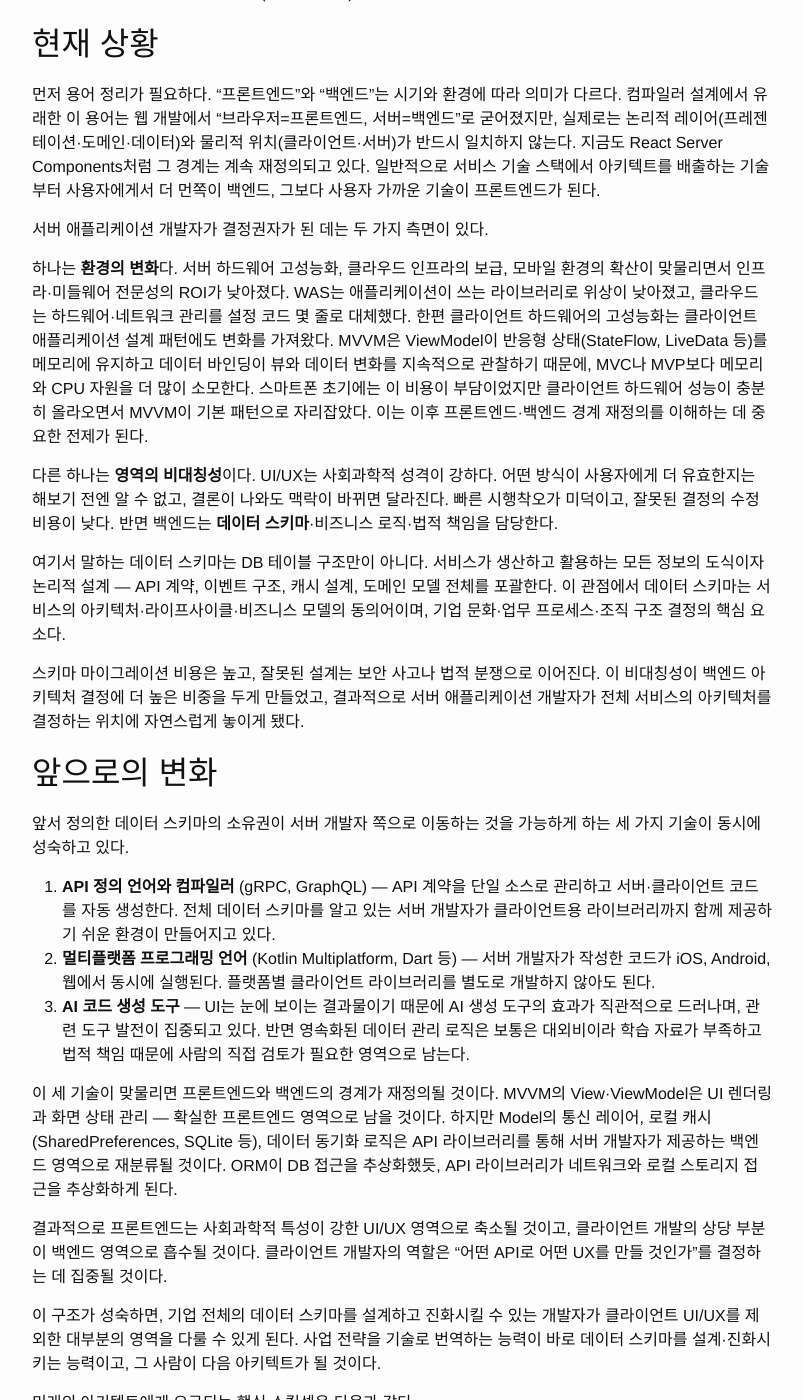
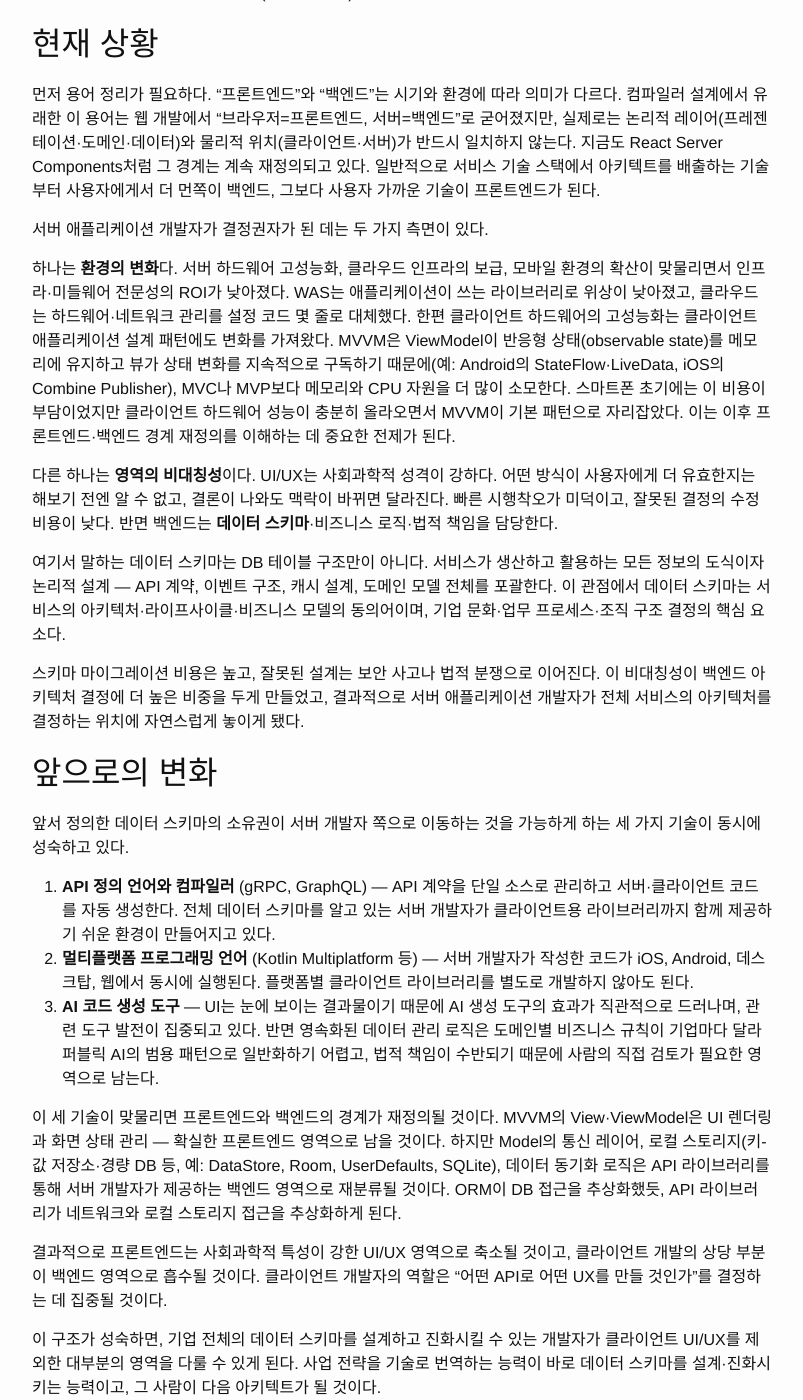
Before and after one commit to JustBurrow/JustBurrow.github.io, a Jekyll site: the page built from _posts/2026-03-21-who-make-decision.md, in a window 1280 px wide and 1400 px high, scrolled down 1269 px. Shown: the whole window, without its empty margins (238-1041 px from the left). Built offline with Jekyll 4.4.1, drawn with Linux system fonts in a browser that asks for light colours.

Commit message:
✏️ 팩트체크 반영: 플랫폼 중립적 용어로 교체
1. MVVM 반응형 상태: 'StateFlow, LiveData 등' → 'observable state' + 플랫폼별 예시(Android StateFlow·LiveData, iOS Combine Publisher)
2. 멀티플랫폼 언어 목록에서 'Dart 등' 삭제 / 지원 플랫폼에 '데스크탑' 추가
3. AI 도구 섹션: '대외비라 학습 자료 부족' → '도메인별 비즈니스 규칙 특수성과 법적 책임'
4. 로컬 캐시: 'SharedPreferences, SQLite 등' → '키-값 저장소·경량 DB' + 중립적 예시(DataStore, Room, UserDefaults, SQLite)

Co-Authored-By: Claude Sonnet 4.6 <noreply@anthropic.com>

```diff
--- a/_posts/2026-03-21-who-make-decision.md
+++ b/_posts/2026-03-21-who-make-decision.md
@@ -59,7 +59,7 @@ contents: # 다룰 내용, 입장, 정의 등. 순서는 중요도나 논리적
 
 서버 애플리케이션 개발자가 결정권자가 된 데는 두 가지 측면이 있다.
 
-하나는 **환경의 변화**다. 서버 하드웨어 고성능화, 클라우드 인프라의 보급, 모바일 환경의 확산이 맞물리면서 인프라·미들웨어 전문성의 ROI가 낮아졌다. WAS는 애플리케이션이 쓰는 라이브러리로 위상이 낮아졌고, 클라우드는 하드웨어·네트워크 관리를 설정 코드 몇 줄로 대체했다. 한편 클라이언트 하드웨어의 고성능화는 클라이언트 애플리케이션 설계 패턴에도 변화를 가져왔다. MVVM은 ViewModel이 반응형 상태(StateFlow, LiveData 등)를 메모리에 유지하고 데이터 바인딩이 뷰와 데이터 변화를 지속적으로 관찰하기 때문에, MVC나 MVP보다 메모리와 CPU 자원을 더 많이 소모한다. 스마트폰 초기에는 이 비용이 부담이었지만 클라이언트 하드웨어 성능이 충분히 올라오면서 MVVM이 기본 패턴으로 자리잡았다. 이는 이후 프론트엔드·백엔드 경계 재정의를 이해하는 데 중요한 전제가 된다.
+하나는 **환경의 변화**다. 서버 하드웨어 고성능화, 클라우드 인프라의 보급, 모바일 환경의 확산이 맞물리면서 인프라·미들웨어 전문성의 ROI가 낮아졌다. WAS는 애플리케이션이 쓰는 라이브러리로 위상이 낮아졌고, 클라우드는 하드웨어·네트워크 관리를 설정 코드 몇 줄로 대체했다. 한편 클라이언트 하드웨어의 고성능화는 클라이언트 애플리케이션 설계 패턴에도 변화를 가져왔다. MVVM은 ViewModel이 반응형 상태(observable state)를 메모리에 유지하고 뷰가 상태 변화를 지속적으로 구독하기 때문에(예: Android의 StateFlow·LiveData, iOS의 Combine Publisher), MVC나 MVP보다 메모리와 CPU 자원을 더 많이 소모한다. 스마트폰 초기에는 이 비용이 부담이었지만 클라이언트 하드웨어 성능이 충분히 올라오면서 MVVM이 기본 패턴으로 자리잡았다. 이는 이후 프론트엔드·백엔드 경계 재정의를 이해하는 데 중요한 전제가 된다.
 
 다른 하나는 **영역의 비대칭성**이다. UI/UX는 사회과학적 성격이 강하다. 어떤 방식이 사용자에게 더 유효한지는 해보기 전엔 알 수 없고, 결론이 나와도 맥락이 바뀌면 달라진다. 빠른 시행착오가 미덕이고, 잘못된 결정의 수정 비용이 낮다. 반면 백엔드는 **데이터 스키마**·비즈니스 로직·법적 책임을 담당한다.
 
@@ -72,10 +72,10 @@ contents: # 다룰 내용, 입장, 정의 등. 순서는 중요도나 논리적
 앞서 정의한 데이터 스키마의 소유권이 서버 개발자 쪽으로 이동하는 것을 가능하게 하는 세 가지 기술이 동시에 성숙하고 있다.
 
 1. **API 정의 언어와 컴파일러** (gRPC, GraphQL) — API 계약을 단일 소스로 관리하고 서버·클라이언트 코드를 자동 생성한다. 전체 데이터 스키마를 알고 있는 서버 개발자가 클라이언트용 라이브러리까지 함께 제공하기 쉬운 환경이 만들어지고 있다.
-2. **멀티플랫폼 프로그래밍 언어** (Kotlin Multiplatform, Dart 등) — 서버 개발자가 작성한 코드가 iOS, Android, 웹에서 동시에 실행된다. 플랫폼별 클라이언트 라이브러리를 별도로 개발하지 않아도 된다.
-3. **AI 코드 생성 도구** — UI는 눈에 보이는 결과물이기 때문에 AI 생성 도구의 효과가 직관적으로 드러나며, 관련 도구 발전이 집중되고 있다. 반면 영속화된 데이터 관리 로직은 보통은 대외비이라 학습 자료가 부족하고 법적 책임 때문에 사람의 직접 검토가 필요한 영역으로 남는다.
+2. **멀티플랫폼 프로그래밍 언어** (Kotlin Multiplatform 등) — 서버 개발자가 작성한 코드가 iOS, Android, 데스크탑, 웹에서 동시에 실행된다. 플랫폼별 클라이언트 라이브러리를 별도로 개발하지 않아도 된다.
+3. **AI 코드 생성 도구** — UI는 눈에 보이는 결과물이기 때문에 AI 생성 도구의 효과가 직관적으로 드러나며, 관련 도구 발전이 집중되고 있다. 반면 영속화된 데이터 관리 로직은 도메인별 비즈니스 규칙이 기업마다 달라 퍼블릭 AI의 범용 패턴으로 일반화하기 어렵고, 법적 책임이 수반되기 때문에 사람의 직접 검토가 필요한 영역으로 남는다.
 
-이 세 기술이 맞물리면 프론트엔드와 백엔드의 경계가 재정의될 것이다. MVVM의 View·ViewModel은 UI 렌더링과 화면 상태 관리 — 확실한 프론트엔드 영역으로 남을 것이다. 하지만 Model의 통신 레이어, 로컬 캐시(SharedPreferences, SQLite 등), 데이터 동기화 로직은 API 라이브러리를 통해 서버 개발자가 제공하는 백엔드 영역으로 재분류될 것이다. ORM이 DB 접근을 추상화했듯, API 라이브러리가 네트워크와 로컬 스토리지 접근을 추상화하게 된다.
+이 세 기술이 맞물리면 프론트엔드와 백엔드의 경계가 재정의될 것이다. MVVM의 View·ViewModel은 UI 렌더링과 화면 상태 관리 — 확실한 프론트엔드 영역으로 남을 것이다. 하지만 Model의 통신 레이어, 로컬 스토리지(키-값 저장소·경량 DB 등, 예: DataStore, Room, UserDefaults, SQLite), 데이터 동기화 로직은 API 라이브러리를 통해 서버 개발자가 제공하는 백엔드 영역으로 재분류될 것이다. ORM이 DB 접근을 추상화했듯, API 라이브러리가 네트워크와 로컬 스토리지 접근을 추상화하게 된다.
 
 결과적으로 프론트엔드는 사회과학적 특성이 강한 UI/UX 영역으로 축소될 것이고, 클라이언트 개발의 상당 부분이 백엔드 영역으로 흡수될 것이다. 클라이언트 개발자의 역할은 "어떤 API로 어떤 UX를 만들 것인가"를 결정하는 데 집중될 것이다.
 
```
